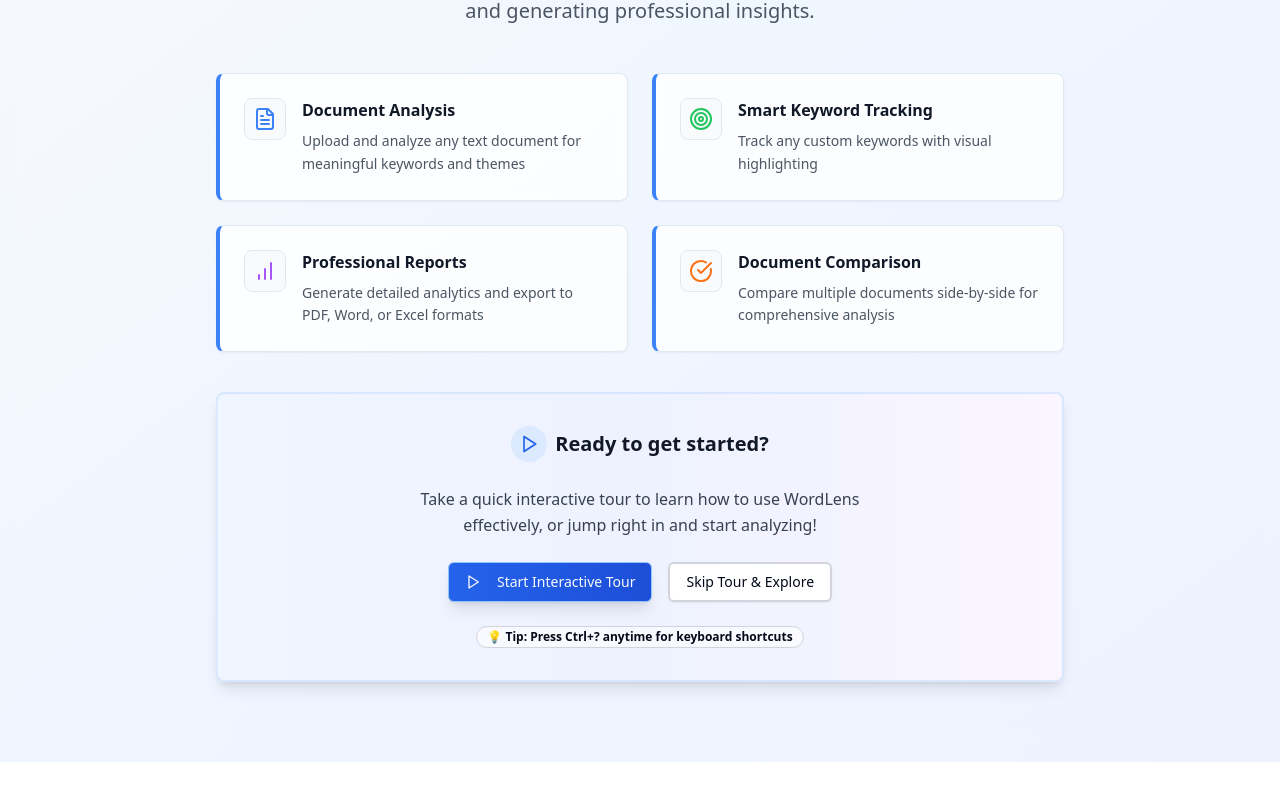
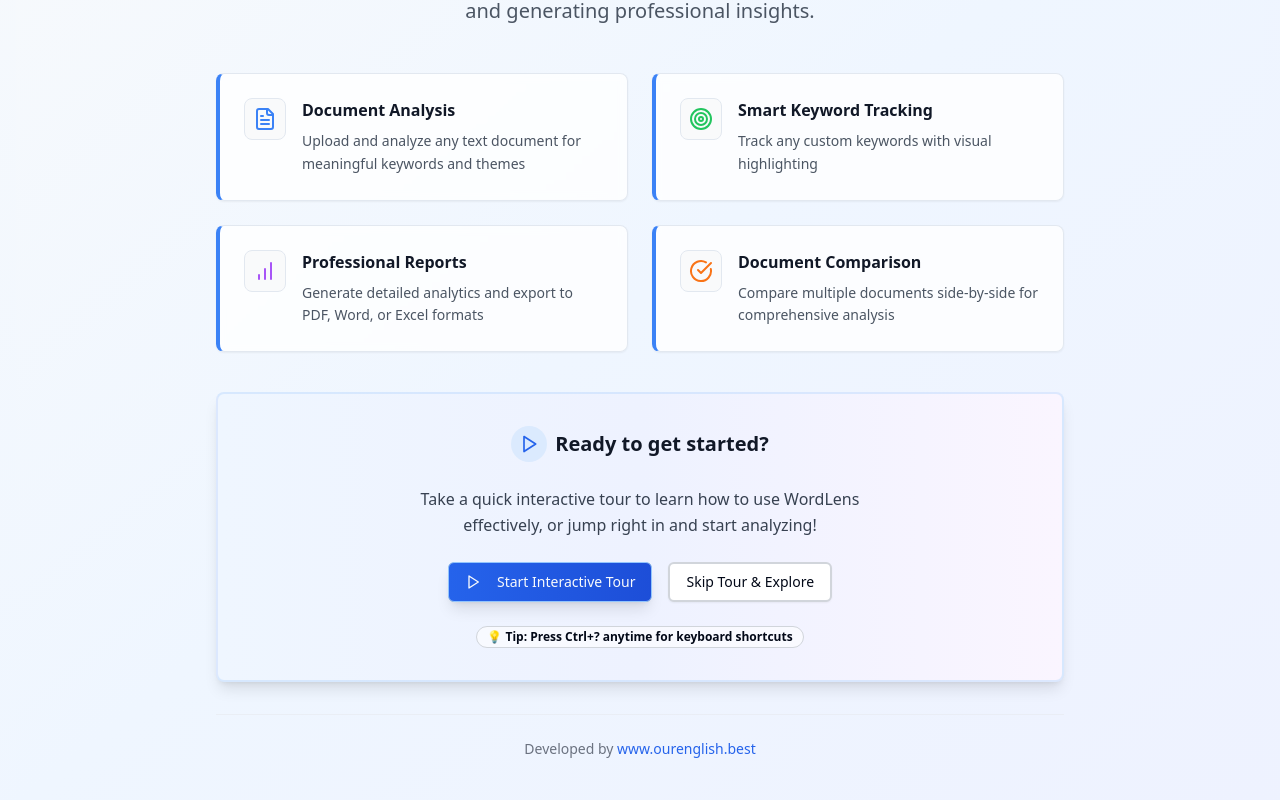
Before and after one commit to loup54/NewWL, a React (Vite) app: page / in a window 1280 px wide. Shown: the part 334-1134 px from the top of the page. Before the commit the page ends 1096 px from the top, so only its background shows below. Built offline with nearby package versions, Linux system fonts and the light colour scheme.

Commit message:
Add footer to welcome page
Added "developed by www.ourenglish.best" to the welcome page with suitable styling.
-edited src/components/WelcomeTutorial.tsx

```diff
--- a/src/components/WelcomeTutorial.tsx
+++ b/src/components/WelcomeTutorial.tsx
@@ -1,4 +1,3 @@
-
 import React, { useState } from 'react';
 import { Play, FileText, Target, BarChart, CheckCircle } from 'lucide-react';
 import { Button } from '@/components/ui/button';
@@ -105,6 +104,21 @@ export const WelcomeTutorial: React.FC<WelcomeTutorialProps> = ({
             </div>
           </div>
         </Card>
+
+        {/* Developer Attribution */}
+        <div className="text-center mt-8 pt-6 border-t border-gray-200/50">
+          <p className="text-sm text-gray-500 font-medium">
+            Developed by{' '}
+            <a
+              href="https://www.ourenglish.best"
+              target="_blank"
+              rel="noopener noreferrer"
+              className="text-blue-600 hover:text-blue-700 hover:underline transition-colors duration-200"
+            >
+              www.ourenglish.best
+            </a>
+          </p>
+        </div>
       </div>
     </div>
   );
```
